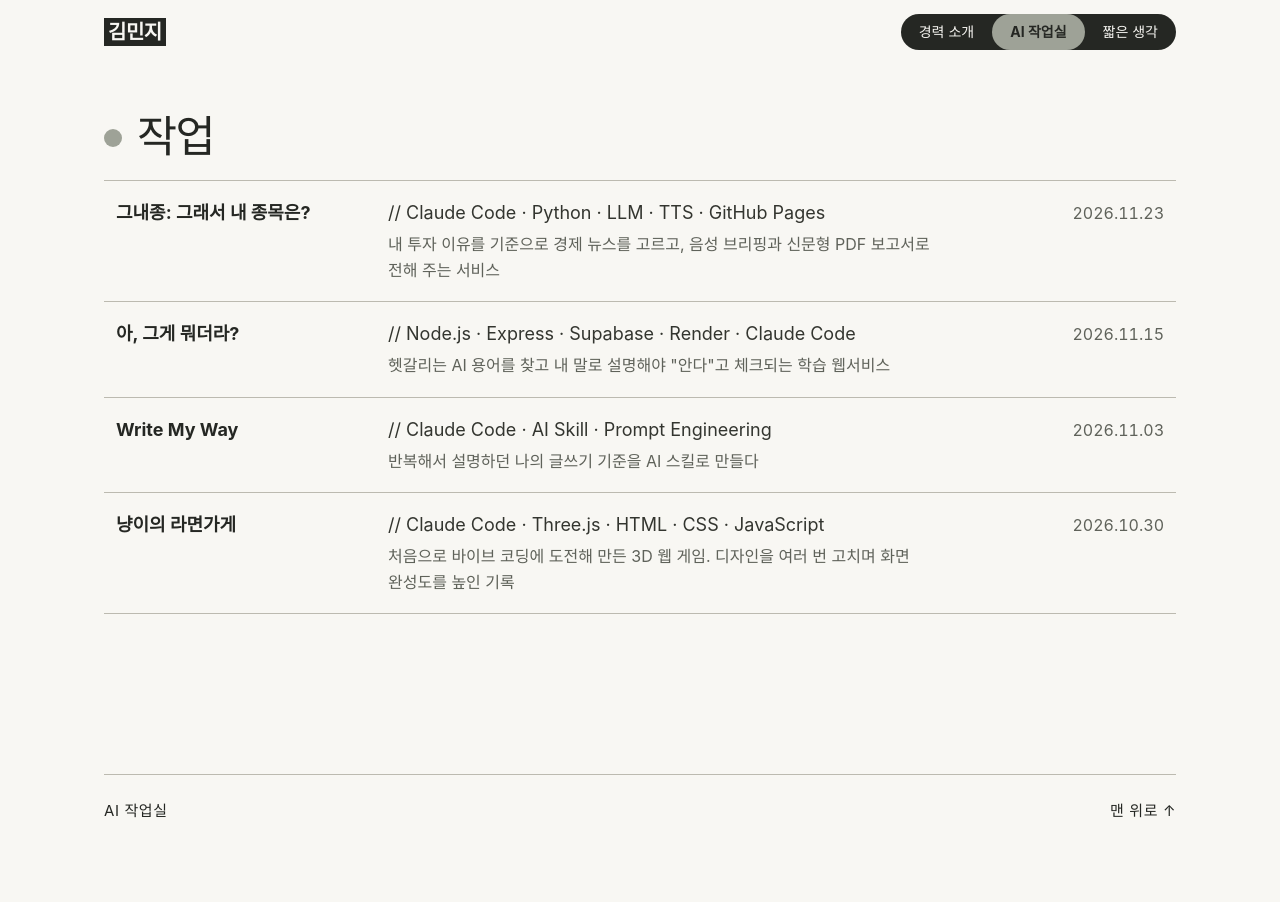
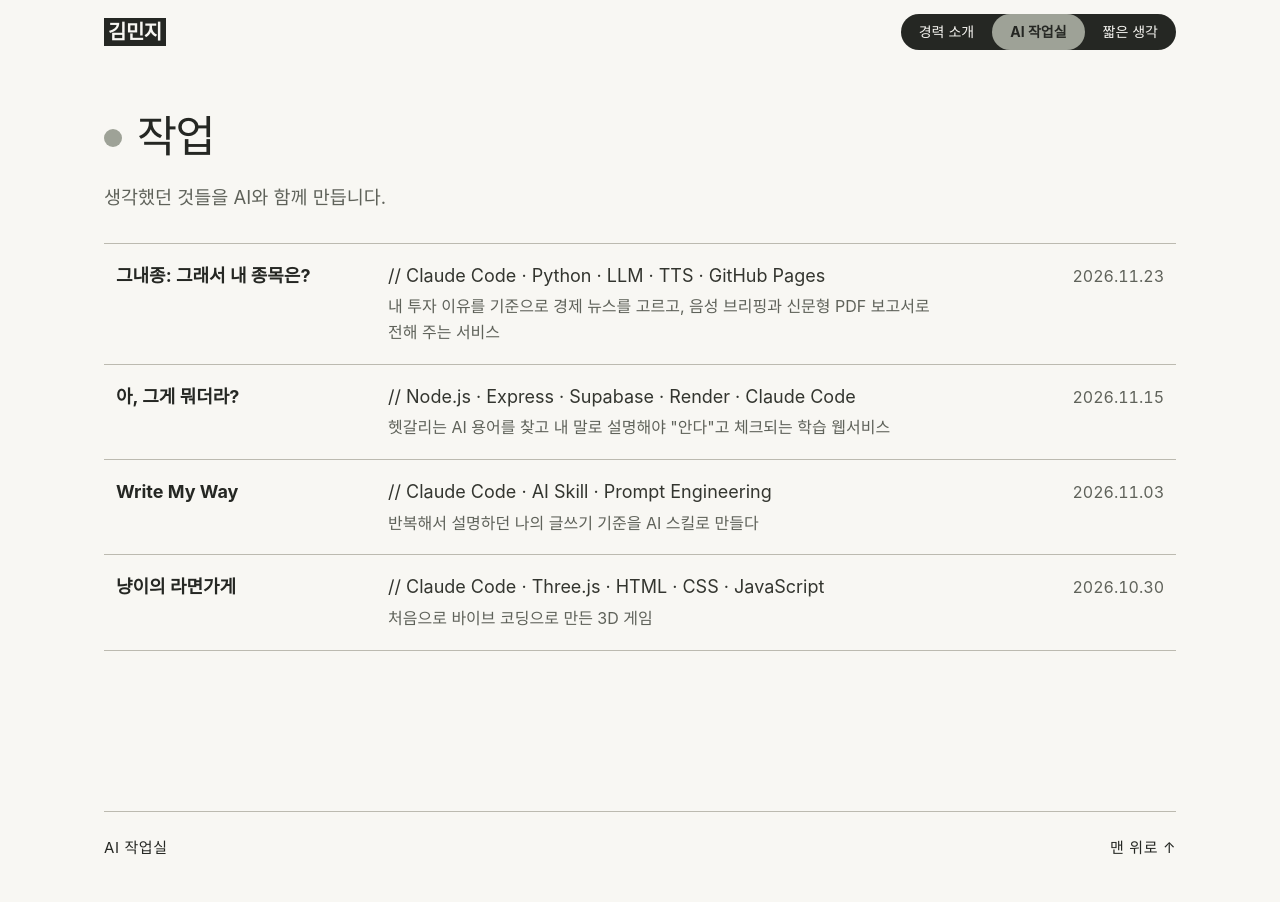
Before and after one commit to k-im-rose/k-im-rose.github.io, a Jekyll site: the page built from ai-lab.html, in a window 1280 px wide. Built offline with Jekyll 4.4.1, drawn with Linux system fonts in a browser that asks for light colours; some web fonts are replaced.

Commit message:
AI 작업실: 페이지 소개 문구 추가, 냥이의 라면가게 설명 수정
Co-Authored-By: Claude Haiku 5.5 <noreply@anthropic.com>

```diff
--- a/_posts/2026-10-30-nyangi-ramen-shop.md
+++ b/_posts/2026-10-30-nyangi-ramen-shop.md
@@ -4,7 +4,7 @@ title: "냥이의 라면가게 — 처음으로 바이브 코딩에 도전해
 date: 2026-10-30 21:00:00 +0900
 section: ai-lab
 tech: "Claude Code · Three.js · HTML · CSS · JavaScript"
-summary: "처음으로 바이브 코딩에 도전해 만든 3D 웹 게임. 디자인을 여러 번 고치며 화면 완성도를 높인 기록"
+summary: "처음으로 바이브 코딩으로 만든 3D 게임"
 ---
 
 <div class="game-embed">
--- a/ai-lab.html
+++ b/ai-lab.html
@@ -8,6 +8,7 @@ permalink: /ai-lab/
 
   <section class="chapter" id="works">
     <h2>작업</h2>
+    <p class="lede">생각했던 것들을 AI와 함께 만듭니다.</p>
     {% assign items = site.posts | where: "section", "ai-lab" %}
     {% for post in items %}
     {% assign parts = post.title | split: ' — ' %}
--- a/assets/css/cv.css
+++ b/assets/css/cv.css
@@ -412,6 +412,7 @@ html { scroll-padding-top: 84px; }
 
 /* ═════ 짧은 생각 ═════ */
 .thoughts-list .lede { margin-bottom: 28px; }
+#works .lede { margin-bottom: 28px; }
 .thought { max-width: none; margin: 0 auto 0 0; padding-top: 24px; }
 .thought .back { margin: 0 0 40px; font-size: 16px; }
 .thought .back a { text-decoration: none; color: var(--soft); }
```
